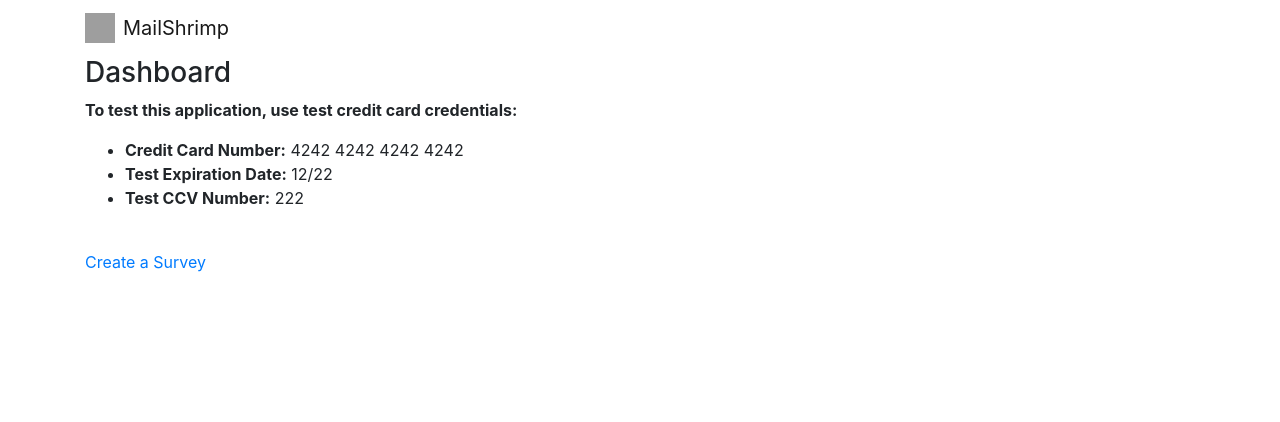
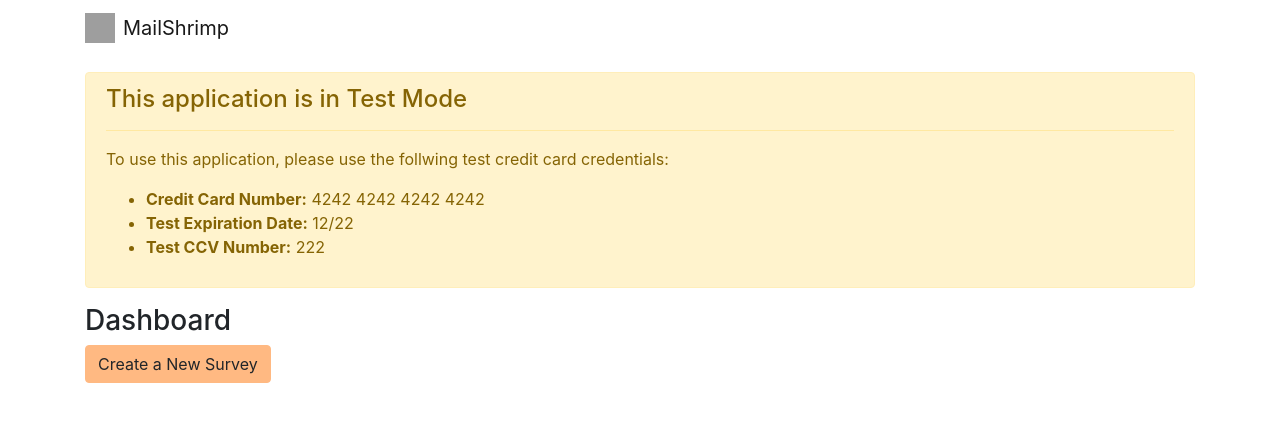
Before and after one commit to bjork1/node-react-mailer, a React (Create React App) app in the folder client/: page /surveys in a window 1280 px wide. Shown: the top 422 px of the page. Built offline with nearby package versions, Linux system fonts and the light colour scheme; no server answers; grey boxes are pictures that could not be loaded.

Commit message:
general app styling

```diff
--- a/client/src/components/Dashboard.js
+++ b/client/src/components/Dashboard.js
@@ -1,18 +1,23 @@
 import React from 'react';
 import { Link } from 'react-router-dom';
+import StripePayments from './StripePayments';
 
 const Dashboard = () => {
   return (
     <div className="container">
-      <h3>Dashboard</h3>
-      <p><strong>To test this application, use test credit card credentials:</strong></p>
-      <ul>
-        <li><strong>Credit Card Number:</strong> 4242 4242 4242 4242</li>
-        <li><strong>Test Expiration Date:</strong> 12/22</li>
-        <li><strong>Test CCV Number:</strong> 222</li>
-      </ul>
-      <br />
-      <Link to="/surveys/new">Create a Survey</Link>
+      <div class="alert alert-warning mt-3" role="alert">
+        <h4 class="alert-heading">This application is in Test Mode</h4>
+        <hr />
+        <p>To use this application, please use the follwing test credit card credentials:</p>
+        <ul>
+          <li><strong>Credit Card Number:</strong> 4242 4242 4242 4242</li>
+          <li><strong>Test Expiration Date:</strong> 12/22</li>
+          <li><strong>Test CCV Number:</strong> 222</li>
+        </ul>
+      </div>
+
+      <h3 className="mt-3">Dashboard</h3>
+      <Link to="/surveys/new"className="btn btn-warning" style={{ backgroundColor: '#ffb982', borderColor: '#ffb982' }}>Create a New Survey</Link>
     </div>
   )
 }
--- a/client/src/components/StripePayments.js
+++ b/client/src/components/StripePayments.js
@@ -13,7 +13,7 @@ class StripePayments extends Component {
         token={token => this.props.handleToken(token)}
         stripeKey={process.env.REACT_APP_STRIPE_KEY}
       >
-        <button className="btn btn-sm btn-warning mx-1" style={{ backgroundColor: '#ffb982', borderColor: '#ffb982' }}>Add Credits</button>
+        <button className="btn btn-sm btn-dark mx-1">Add Credits</button>
       </StripeCheckout>
     );
   }
--- a/client/src/components/surveys/SurveyField.js
+++ b/client/src/components/surveys/SurveyField.js
@@ -1,11 +1,13 @@
 // SurveyField contains logic to render a single label and text input
 import React from 'react';
 
-export default ({ input, label }) => {
+export default ({ input, label, meta: {error, touched} }) => {
+
   return (
-    <div class="form-group">
+    <div className="form-group">
       <label>{label}</label>
       <input className="form-control" {...input} />
+      <small id="emailHelp" className="form-text text-danger">{touched && error}</small>
     </div>
   )
 };
--- a/client/src/components/surveys/SurveyForm.js
+++ b/client/src/components/surveys/SurveyForm.js
@@ -28,7 +28,7 @@ class SurveyForm extends Component {
         <div className="form-group col-sm-8">
           <form onSubmit={this.props.handleSubmit(values => console.log(values))}>
               {this.renderFields()}
-              <button type="submit" className="btn btn-warning mr-2">Submit</button>
+              <button type="submit" className="btn btn-warning mr-2" style={{ backgroundColor: '#ffb982', borderColor: '#ffb982' }}>Submit</button>
               <Link to="/surveys" className="btn btn-light">
                 Cancel
               </Link>
@@ -43,6 +43,18 @@ class SurveyForm extends Component {
   };
 };
 
+function validate(values) {
+  const errors= {};
+
+  // Ensure there is a title:
+  if (!values.title) {
+    errors.title = 'You must provide a title.'
+  }
+
+  return errors;
+}
+
 export default reduxForm({
+  validate,
   form: 'surveyForm'
 })(SurveyForm);
```
